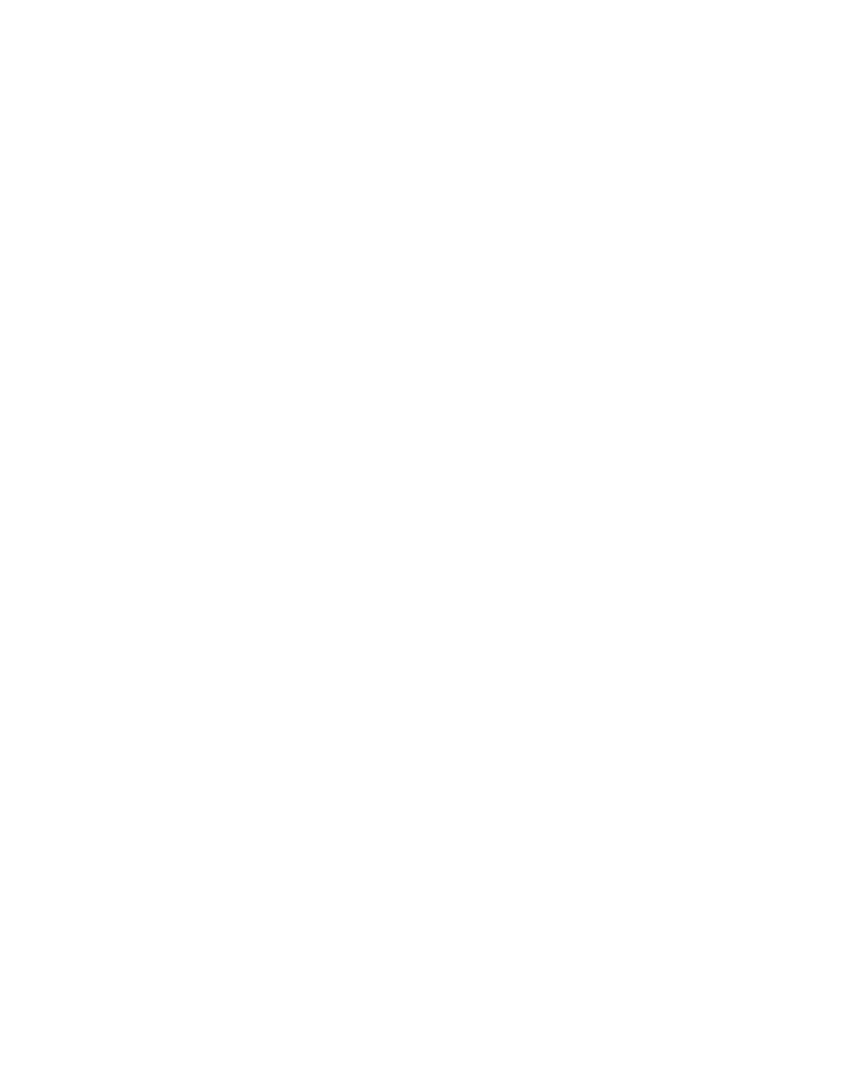
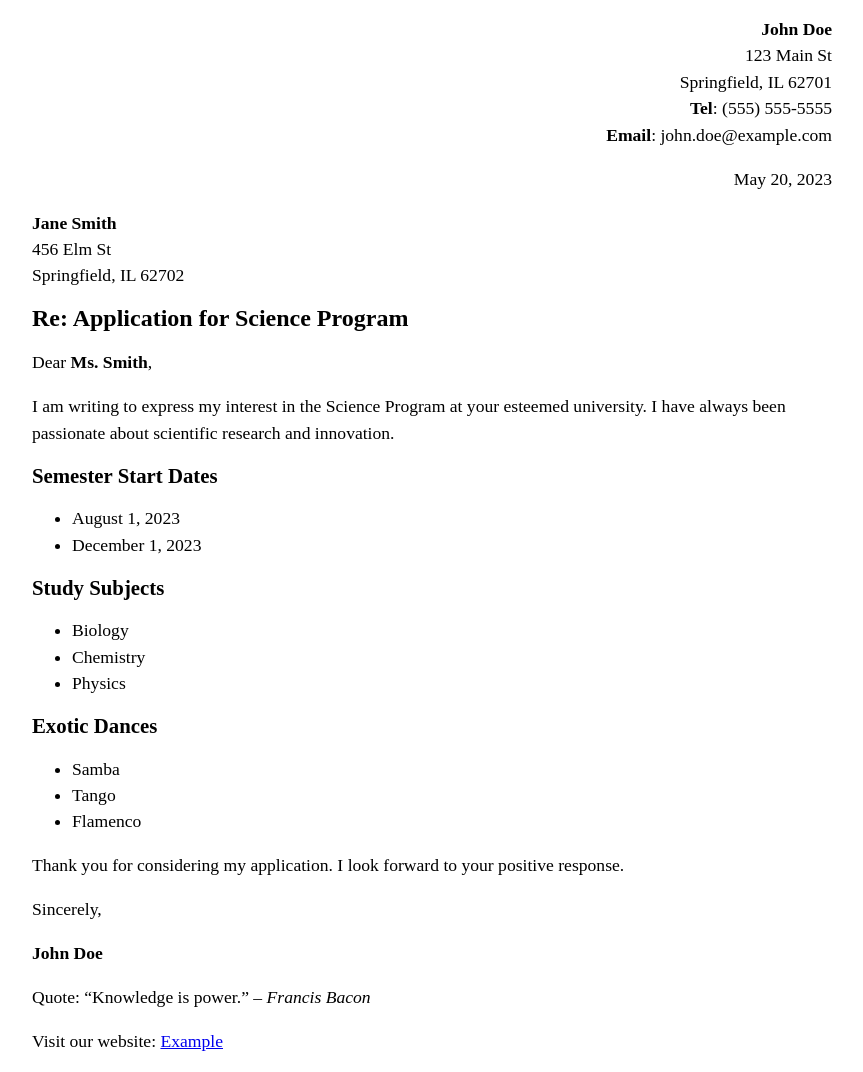
Before and after one commit to Yahya206/letter-markup, a plain HTML site: page index.html in a window 1280 px wide. Shown: the whole page, without its empty margins (208-1071 px from the left). Before the commit the page ends 800 px from the top, so only its background shows below. Drawn offline with Linux system fonts and the light colour scheme.

Commit message:
Update index.html

```diff
--- a/index.html
+++ b/index.html
@@ -4,6 +4,7 @@
     <meta charset="utf-8">
     <meta name="viewport" content="width=device-width, initial-scale=1.0">
     <meta name="author" content="John Durham">
+    <link rel="stylesheet" href="style.css">
     <title>Awesome science application correspondance</title>
     <style>
       html {
@@ -35,5 +36,54 @@
     </style>
   </head>
   <body>
+    <address class="sender-column">
+      <strong>John Doe</strong><br>
+      123 Main St<br>
+      Springfield, IL 62701<br>
+      <strong>Tel</strong>: (555) 555-5555<br>
+      <strong>Email</strong>: john.doe@example.com<br>
+    </address>
+
+    <p class="sender-column"><time datetime="2023-05-20">May 20, 2023</time></p>
+
+    <address>
+      <strong>Jane Smith</strong><br>
+      456 Elm St<br>
+      Springfield, IL 62702<br>
+    </address>
+
+    <h1>Re: Application for Science Program</h1>
+
+    <p>Dear <strong>Ms. Smith</strong>,</p>
+
+    <p>I am writing to express my interest in the Science Program at your esteemed university. I have always been passionate about scientific research and innovation.</p>
+
+    <h2>Semester Start Dates</h2>
+    <ul>
+      <li><time datetime="2023-08-01">August 1, 2023</time></li>
+      <li><time datetime="2023-12-01">December 1, 2023</time></li>
+    </ul>
+
+    <h2>Study Subjects</h2>
+    <ul>
+      <li>Biology</li>
+      <li>Chemistry</li>
+      <li>Physics</li>
+    </ul>
+
+    <h2>Exotic Dances</h2>
+    <ul>
+      <li>Samba</li>
+      <li>Tango</li>
+      <li>Flamenco</li>
+    </ul>
+
+    <p>Thank you for considering my application. I look forward to your positive response.</p>
+
+    <p>Sincerely,</p>
+    <p><strong>John Doe</strong></p>
+
+    <p>Quote: <q>Knowledge is power.</q> – <cite>Francis Bacon</cite></p>
+    <p>Visit our website: <a href="http://example.com" title="Example">Example</a></p>
   </body>
 </html>
```
